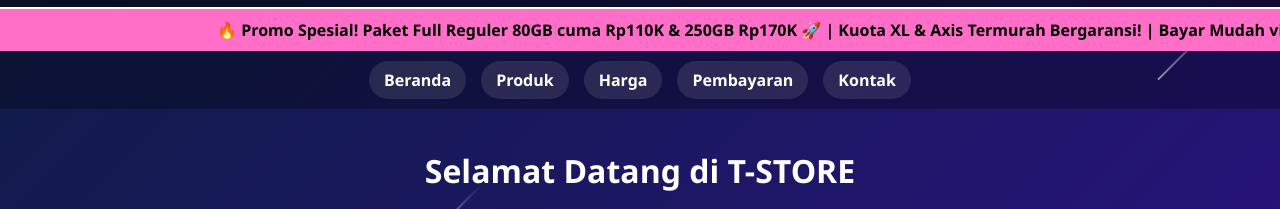
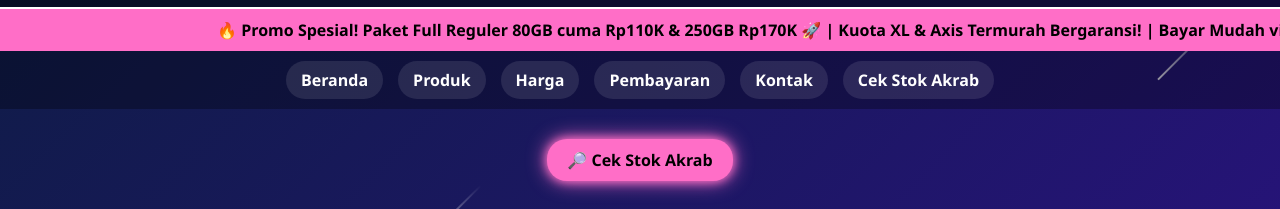
Before and after one commit to 2022Nekopoi/NekoBoT, a plain HTML site: page index.html in a window 1280 px wide. Shown: the part 52-261 px from the top of the page. Drawn offline with Linux system fonts and the light colour scheme.

Commit message:
index.html

```diff
--- a/index.html
+++ b/index.html
@@ -185,14 +185,20 @@
     <span>🔥 Promo Spesial! Paket Full Reguler 80GB cuma Rp110K & 250GB Rp170K 🚀 | Kuota XL & Axis Termurah Bergaransi! | Bayar Mudah via QRIS ✅</span>
   </div>
 
-  <!-- Navigasi -->
+<!-- Tambah di NAV -->
 <nav>
   <a href="#beranda">Beranda</a>
   <a href="#produk">Produk</a>
   <a href="#harga">Harga</a>
   <a href="#pembayaran">Pembayaran</a>
   <a href="#kontak">Kontak</a>
+  <a href="https://xlstock.serversaya.site/" target="_blank">Cek Stok Akrab</a>
 </nav>
+
+<!-- Tambah tombol di bawah harga -->
+<div style="text-align:center; margin-top:20px;">
+  <a class="btn" href="https://xlstock.serversaya.site/" target="_blank">🔎 Cek Stok Akrab</a>
+</div>
 
   <!-- Beranda -->
   <section id="beranda">
```
Lines whose indentation alone changed are shown as unchanged.
